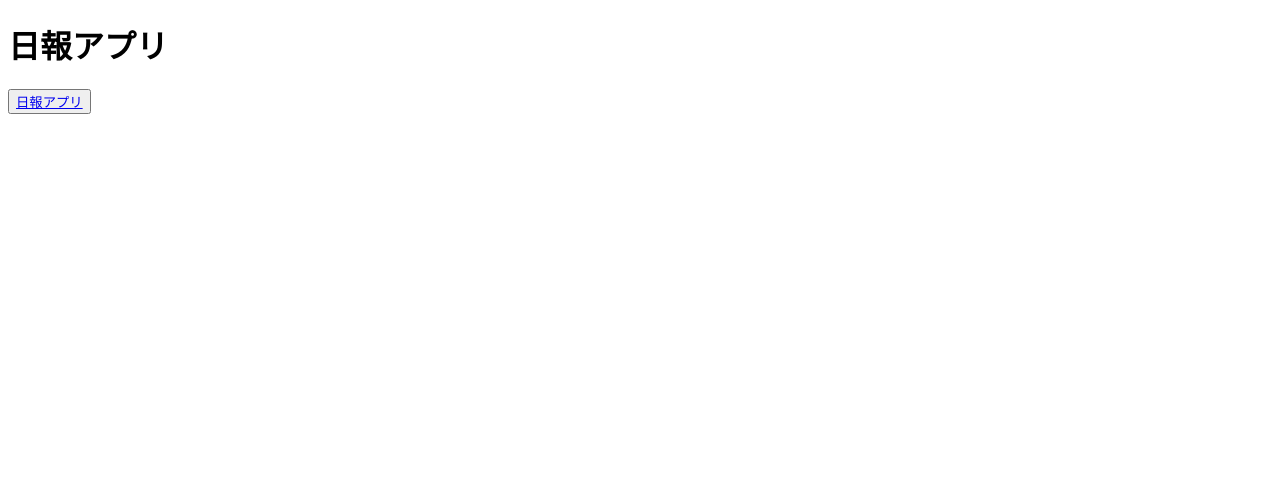
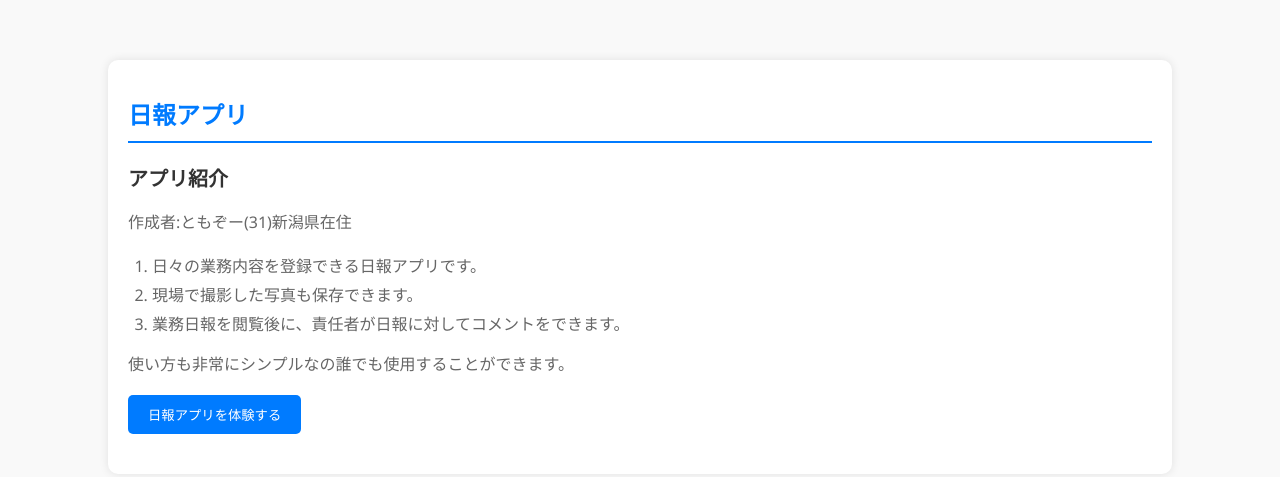
Before and after one commit to tomozo0223/laravel-report-app-public_html, a plain HTML site: page index.html in a window 1280 px wide. Drawn offline with Linux system fonts and the light colour scheme.

Commit message:
静的ページ作成

```diff
--- a/index.html
+++ b/index.html
@@ -4,11 +4,28 @@
     <meta charset="UTF-8" />
     <meta name="viewport" content="width=device-width, initial-scale=1.0" />
     <title>日報アプリ</title>
+    <link rel="stylesheet" href="style.css" />
   </head>
   <body>
-        <h1>日報アプリ</h1>
-        <button>
-            <a href="http://xs203973.xsrv.jp/laravel/">日報アプリ</a>
+    <div class="content">
+      <h1 class="title">日報アプリ</h1>
+      <div class="section">
+        <h2>アプリ紹介</h2>
+        <p>作成者:ともぞー(31)新潟県在住</p>
+      </div>
+      <div class="section">
+        <ol>
+          <li>日々の業務内容を登録できる日報アプリです。</li>
+          <li>現場で撮影した写真も保存できます。</li>
+          <li>業務日報を閲覧後に、責任者が日報に対してコメントをできます。</li>
+        </ol>
+        <p>使い方も非常にシンプルなの誰でも使用することができます。</p>
+      </div>
+      <div class="section">
+        <button class="button">
+          <a href="http://xs203973.xsrv.jp/laravel/">日報アプリを体験する</a>
         </button>
+      </div>
+    </div>
   </body>
 </html>
--- /dev/null
+++ b/style.css
@@ -0,0 +1,81 @@
+/* .content {
+  width: 80%;
+  margin: 0 auto;
+}
+
+h1 {
+  border-bottom: 2px solid black;
+  display: flex;
+  color: blue;
+}
+
+.section {
+
+} */
+
+/* style.css */
+
+body {
+  font-family: "Segoe UI", Tahoma, Geneva, Verdana, sans-serif;
+  margin: 0;
+  padding: 0;
+  padding-top: 60px;
+  background-color: #f9f9f9;
+}
+
+.content {
+  width: 80%;
+  margin: 0 auto;
+  background-color: #fff;
+  border-radius: 10px;
+  padding: 20px;
+  box-shadow: 0 0 10px rgba(0, 0, 0, 0.1);
+}
+
+.title {
+  border-bottom: 2px solid #007bff;
+  padding-bottom: 10px;
+  margin-bottom: 20px;
+  color: #007bff;
+  font-size: 24px;
+}
+
+.section {
+  margin-bottom: 20px;
+}
+
+.section h2 {
+  font-size: 20px;
+  color: #333;
+}
+
+.section p {
+  margin-bottom: 10px;
+  color: #666;
+}
+
+.section ol {
+  padding-left: 24px;
+}
+
+.section ol li {
+  margin-bottom: 5px;
+  color: #666;
+}
+
+.button {
+  display: inline-block;
+  background-color: #007bff;
+  padding: 10px 20px;
+  border: none;
+  border-radius: 5px;
+}
+
+.button a {
+  text-decoration: none;
+  color: #fff;
+}
+
+.button:hover {
+  background-color: #0056b3;
+}
```
Lines whose indentation alone changed are shown as unchanged.
